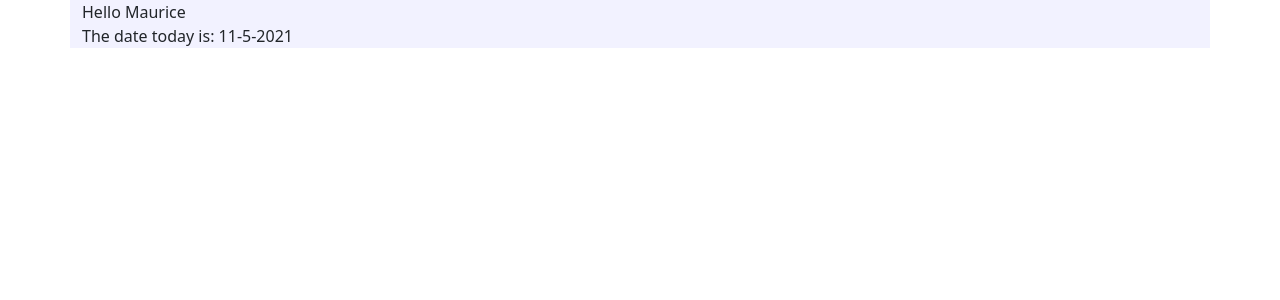
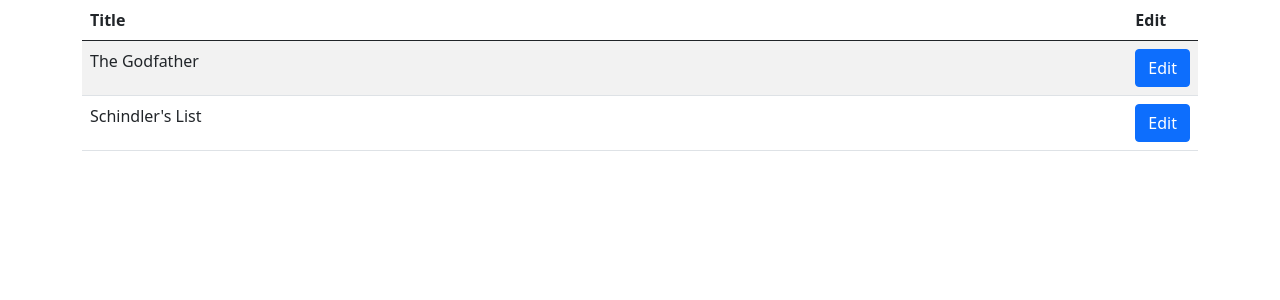
Before and after one commit to mauricedb/react-essentials-workshop, a React (Create React App) app: page / in a window 1280 px wide. Shown: the top 300 px of the page. Built offline with nearby package versions, Linux system fonts and the light colour scheme.

Commit message:
useState

```diff
--- a/src/App.tsx
+++ b/src/App.tsx
@@ -1,14 +1,13 @@
 import React from "react";
 import "bootstrap/dist/css/bootstrap.min.css";
 import { Greeter } from "./components/Greeting";
+import { MovieTable } from "./components/MovieTable";
 
 function App() {
   return (
-    <div
-      className="container"
-      style={{ backgroundColor: "rgba(0, 0, 255, 0.05)" }}
-    >
-      <Greeter firstName="Maurice" today={new Date()} />
+    <div className="container">
+      {/* <Greeter firstName="Maurice" today={new Date()} /> */}
+      <MovieTable />
     </div>
   );
 }
--- /dev/null
+++ b/src/components/MovieTable.tsx
@@ -0,0 +1,36 @@
+import React, { useState } from "react";
+
+export function MovieTable() {
+  const [movies, setMovies] = useState([
+    { id: 238, title: "The Godfather" },
+    { id: 424, title: "Schindler's List" },
+  ]);
+
+  return (
+    <table className="table table-striped">
+      <thead>
+        <tr>
+          <th>Title</th>
+          <th style={{ width: 1 }}>Edit</th>
+        </tr>
+      </thead>
+      <tbody>
+        {movies.map((movie) => (
+          <tr key={movie.id}>
+            <td>{movie.title}</td>
+            <td>
+              <button
+                className="btn btn-primary"
+                onClick={() => {
+                  alert(`Edit ${movie.title}`);
+                }}
+              >
+                Edit
+              </button>
+            </td>
+          </tr>
+        ))}
+      </tbody>
+    </table>
+  );
+}
```
